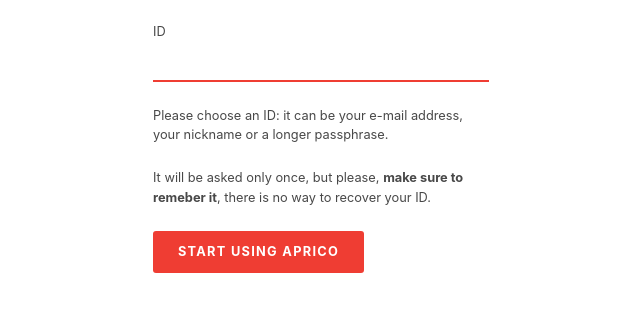
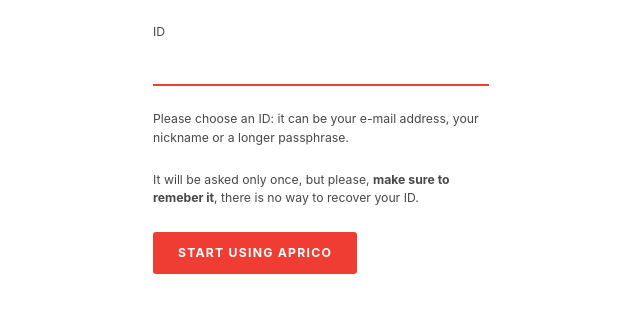
Before and after one commit to aprico-org/aprico-ui, a website: page index.html in a window 1280 px wide. Shown: the whole page, without its empty margins (319-959 px from the left). Drawn offline with Linux system fonts and the light colour scheme.

Commit message:
Fix CSS defaults

```diff
--- a/src/css/montale-defaults.css
+++ b/src/css/montale-defaults.css
@@ -19,7 +19,7 @@
 	--heading-line-height: 1.3;
 	--heading-margin-top: 0;
 	--heading-margin-bottom: 1.5rem; /*.5em;*/
-	--monospace-font-family: "SF Mono", "Monaco", "Inconsolata", "Fira Mono", "Droid Sans Mono", "Source Code Pro", monospace;
+	--monospace-font-family: "SF Mono", "Menlo", "Inconsolata", "Fira Mono", "Droid Sans Mono", "Source Code Pro", monospace, serif;
 	--bold-font-weight: 700;
 	--block-margin-top: 0;
 	--block-margin-bottom: 1.5rem;
@@ -51,7 +51,7 @@
 
 	/* base forms */
 	--form-field-font-size: inherit;
-	--form-field-background-color: var(--white);
+	--form-field-background-color: var(--lighten-1);
 	--form-field-color: var(--black);
 	--form-field-border-color: var(--gray-2);
 	--form-field-focus-border-color: var(--red); /*var(--gray-3);*/
@@ -80,8 +80,8 @@
 		experimental modular typographic scale
 		ref: https://cloudfour.com/thinks/responsive-guide-to-type-sizing/
 	*/
-	--ratio: 1.25;
-	--base: 1.25;
+	--ratio: 1.4;
+    --base: 1.5;
 	--base-rem: calc(var(--base) * 1rem);
 	--ms0:1;
 	--ms1:var(--ratio);
@@ -173,7 +173,7 @@
 	--maroon: #85144B;
 	--white: #FFFFFF;
 	--silver: #DDDDDD;
-	--gray: #848484;
+	--gray: var(--gray-2);
 	--black: #484848;
 
 	/* neutral colors */
```
Also changed, not shown: dist/css/index.css.
